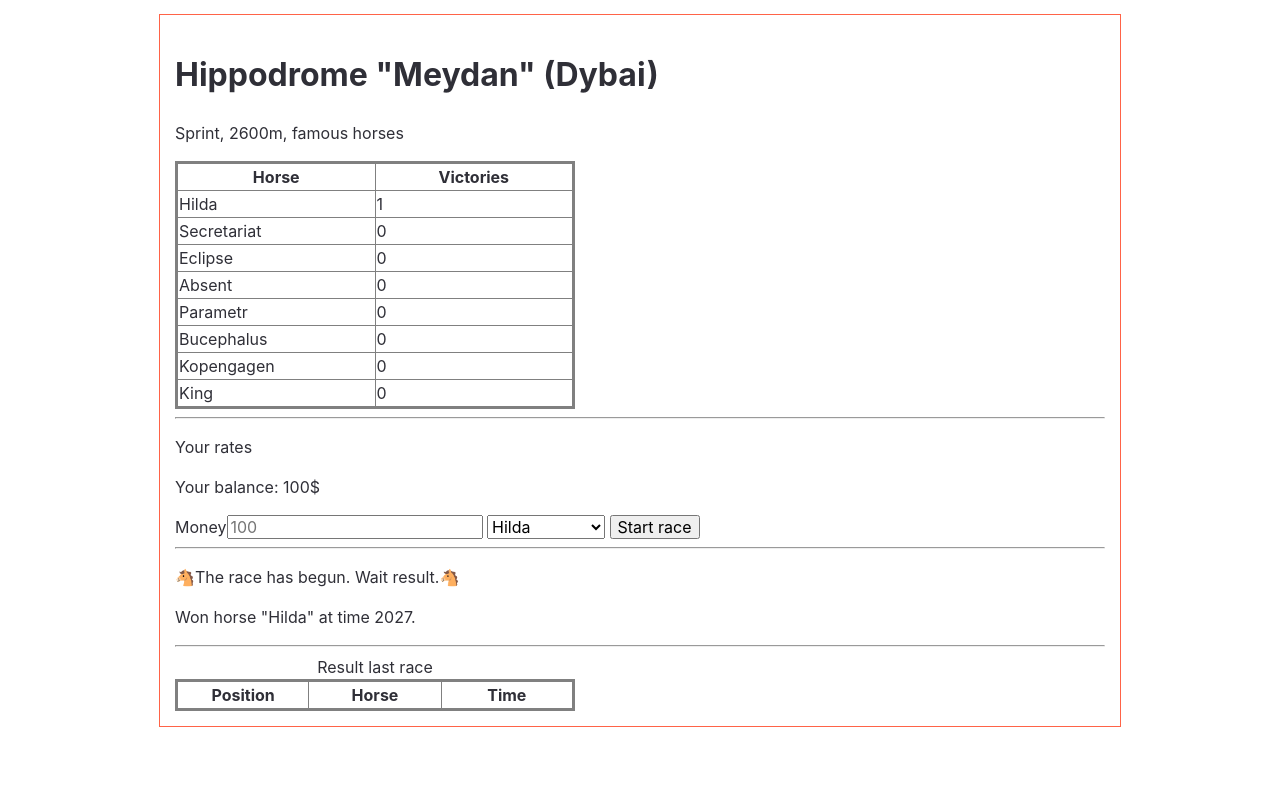
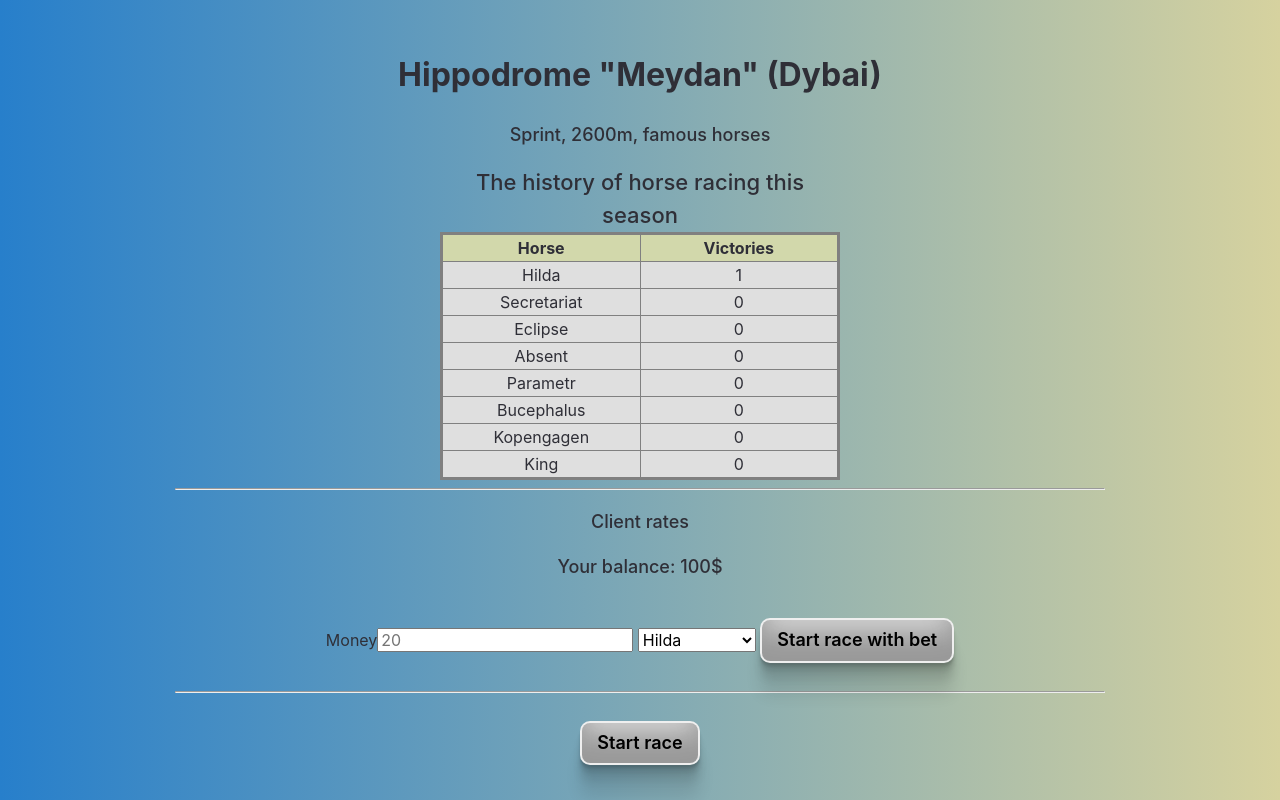
Before and after one commit to Siryi-Oleksandr/racetrack, a website built with Parcel: page src/index.html in a window 1280 px wide. Both pictures are taken after a click on the button "Start race". Shown: the top 800 px of the page. Built offline with nearby package versions, Linux system fonts and the light colour scheme.

Commit message:
all besides check

```diff
--- a/package.json
+++ b/package.json
@@ -18,7 +18,8 @@
     "url": "https://github.com/goitacademy/parcel-project-template/issues"
   },
   "dependencies": {
-    "modern-normalize": "^1.1.0"
+    "modern-normalize": "^1.1.0",
+    "notiflix": "^3.2.5"
   },
   "devDependencies": {
     "@parcel/transformer-sass": "^2.6.0",
--- a/src/index.html
+++ b/src/index.html
@@ -14,18 +14,22 @@
       <p class="subtitle">Sprint, 2600m, famous horses</p>
 
       <table>
+        <caption>
+          The history of horse racing this season
+        </caption>
         <thead>
           <tr>
             <th>Horse</th>
             <th>Victories</th>
           </tr>
         </thead>
-        <tbody class="js-table-history"></tbody>
+        <tbody class="table-history js-table-history"></tbody>
       </table>
 
       <hr />
 
-      <p>Your rates</p>
+      <div class="client-section">
+        <p>Client rates</p>
         <p>Your balance: <span class="js-user-balance">100</span>$</p>
 
         <form class="js-form">
@@ -34,14 +38,19 @@
               class="js-input"
               type="number"
               name="rate"
-            placeholder="100"
+              placeholder="20"
           /></label>
 
           <select name="selectName" id="select"></select>
-        <button class="js-btn" type="submit">Start race</button>
+          <button class="btn js-btn-bet" type="submit">
+            Start race with bet
+          </button>
         </form>
+      </div>
 
       <hr />
+      <button class="btn js-btn-race" type="button">Start race</button>
+      <p class="inform-title">Information about race</p>
 
       <p class="js-progress"></p>
 
--- a/src/index.js
+++ b/src/index.js
@@ -1,3 +1,6 @@
+import { Notify } from 'notiflix/build/notiflix-notify-aio';
+import { Report } from 'notiflix/build/notiflix-report-aio';
+
 const horses = [
   'Hilda',
   'Secretariat',
@@ -19,9 +22,10 @@ const horsesHistory = [
   { name: 'Kopengagen', victories: 0 },
   { name: 'King', victories: 0 },
 ];
-// вибірка елементів
+// choose items
 const refs = {
-  btnStart: document.querySelector('.js-btn'),
+  btnStart: document.querySelector('.js-btn-bet'),
+  btnOnlyRace: document.querySelector('.js-btn-race'),
   form: document.querySelector('.js-form'),
   select: document.querySelector('#select'),
   userBalance: document.querySelector('.js-user-balance'),
@@ -31,10 +35,13 @@ const refs = {
   tableBodyHistory: document.querySelector('.js-table-history'),
 };
 
-// додаємо слухачів
+// add listener
 
-refs.btnStart.addEventListener('click', onStartRace);
+refs.btnStart.addEventListener('click', onStartRaceWithBet);
 refs.form.addEventListener('submit', onFormSubmit);
+refs.btnOnlyRace.addEventListener('click', onStartRace);
+
+// Base settings
 
 let runResult = [];
 let userBalance = 100;
@@ -42,9 +49,10 @@ let userRate = 0;
 let selectedHorse = null;
 
 refs.userBalance.textContent = userBalance;
-onLocalStorageSet(); // вносимо історію переможців у localStorage
-renderSelectField(horses); // рендеримо Selections
-//  Створюємо Promise
+onLocalStorageSet(); // add history of the winners to the localStorage
+renderSelectField(horses); // rendering Selections
+
+//  create Promise
 
 function run(horse) {
   return new Promise(resolve => {
@@ -57,7 +65,11 @@ function run(horse) {
 }
 
 // Сет функцій
-function onStartRace() {
+function onStartRaceWithBet() {
+  // if (checkUserValue(userRate)) {
+  //   return console.log('****');
+  // }
+
   updateWinnerField('');
   updateProgressField('🐴The race has begun. Wait result.🐴');
 
@@ -66,15 +78,16 @@ function onStartRace() {
   // Визначаємо одного переможця (найшвидший проміс)
   Promise.race(promises).then(({ horse, time }) => {
     updateWinnerField(`Won horse "${horse}" at time ${time}.`);
+
     rateResult(horse);
+
     noteWinner(horse);
     onLocalStorageSet();
   });
 
   // Виводимо результати всього забігу
   Promise.all(promises).then(x => {
-    updateProgressField('The race has finished 🥇. You can do new rate 💰');
-
+    updateProgressField('The race has finished 🥇. You can do new bet 💰');
     runResult.push(x);
     runResult = runResult[0].sort((a, b) => a.time - b.time);
     updateResultTable(runResult);
@@ -104,21 +117,22 @@ function updateResultTable(result) {
 // TODO *************************************
 function onFormSubmit(evt) {
   evt.preventDefault();
+
   const { selectName, rate } = evt.currentTarget.elements;
   selectedHorse = selectName.value;
   userRate = +rate.value;
+  console.log('userRate', userRate);
 
-  if (userBalance < +rate.value) {
-    return console.log('Not enougth money');
+  if (checkUserValue(userRate)) {
+    userBalance -= +rate.value;
+
+    refs.userBalance.textContent = userBalance;
+    rate.value = '';
+    // rateResult(selectedHorse);
   }
-  if (rate.value === '' || +rate.value <= 0) {
-    return console.log('Wrong your rate');
-  }
-  userBalance -= +rate.value;
-  refs.userBalance.textContent = userBalance;
-  rate.value = '';
 }
 
+// function checking result of the race
 function rateResult(horse) {
   const isResult = horse === selectedHorse;
   return isResult ? win() : lose();
@@ -128,12 +142,18 @@ function win() {
   userRate *= 10;
   userBalance += userRate;
   refs.userBalance.textContent = userBalance;
-  console.log(`You win ${userRate} $ and now you balanse ${userBalance} $`);
+  Report.success(
+    `You win ${userRate} $`,
+    `Now you balanse ${userBalance} $`,
+    'Okay'
+  );
+  // console.log(`You win ${userRate} $ and now you balanse ${userBalance} $`);
 }
 function lose() {
-  console.log('You lost');
+  Report.failure('You lost', '', 'Okay');
+  // console.log('You lost');
 }
-// poбота з LocalStorage
+// work with LocalStorage
 function onLocalStorageSet() {
   let savedData = localStorage.getItem('rases-history');
   savedData = savedData ? JSON.parse(savedData) : horsesHistory; //перевіряємо якщо дані в LocalStorafe є, то перезаписуємо їх, якщо немає, створюємо обєкт з такими властивостями
@@ -141,7 +161,7 @@ function onLocalStorageSet() {
 }
 
 function updateHistoryTable(historyData) {
-  const trArr = historyData
+  const markupHistoryTable = historyData
     .map(
       ({ name, victories }) => `<tr>
             <td>${name}</td>
@@ -149,8 +169,10 @@ function updateHistoryTable(historyData) {
           </tr>`
     )
     .join('');
-  refs.tableBodyHistory.innerHTML = trArr;
+  refs.tableBodyHistory.innerHTML = markupHistoryTable;
 }
+
+// write winner to history table
 function noteWinner(winner) {
   let savedData = localStorage.getItem('rases-history');
   savedData = savedData ? JSON.parse(savedData) : horsesHistory;
@@ -163,6 +185,7 @@ function noteWinner(winner) {
   localStorage.setItem('rases-history', JSON.stringify(savedData));
 }
 
+// add items to select field on page
 function renderSelectField(horses) {
   const selectList = horses
     .map(horse => `<option value="${horse}">${horse}</option>`)
@@ -173,3 +196,51 @@ function renderSelectField(horses) {
 function getRandomeTime(min, max) {
   return Math.floor(Math.random() * (max - min + 1) + min);
 }
+
+function checkUserValue(userValue) {
+  if (userValue === '') {
+    Report.failure('Wrong your bet', 'Race was start without your bet', 'Okay');
+    return false;
+  }
+  if (userValue < 0) {
+    Report.failure('Wrong your bet', 'Your bet must be more then 0', 'Okay');
+    return false;
+  }
+  if (userBalance < userValue) {
+    Report.failure(
+      'Wrong your bet',
+      'You have not enough money on balance',
+      'Okay'
+    );
+    return false;
+  }
+  console.log(true);
+
+  return true;
+}
+
+function onStartRace() {
+  updateWinnerField('');
+  updateProgressField('🐴The race has begun. Wait result.🐴');
+
+  const promises = horses.map(horse => run(horse)); // cтворюємо масив промісів
+
+  // Визначаємо одного переможця (найшвидший проміс)
+  Promise.race(promises).then(({ horse, time }) => {
+    updateWinnerField(`Won horse "${horse}" at time ${time}.`);
+
+    // rateResult(horse);
+
+    noteWinner(horse);
+    onLocalStorageSet();
+  });
+
+  // Виводимо результати всього забігу
+  Promise.all(promises).then(x => {
+    updateProgressField('The race has finished 🥇. You can do new rate 💰');
+    runResult.push(x);
+    runResult = runResult[0].sort((a, b) => a.time - b.time);
+    updateResultTable(runResult);
+    runResult.length = 0;
+  });
+}
--- a/src/sass/index.scss
+++ b/src/sass/index.scss
@@ -8,16 +8,29 @@ body {
   background-color: #fff;
   color: #2f2f37;
   padding: 15px;
+  text-align: center;
+
+  background: #4781b4; /* fallback for old browsers */
+  background: -webkit-linear-gradient(
+    to left,
+    #cdc992,
+    #1b72bf
+  ); /* Chrome 10-25, Safari 5.1-6 */
+  background: linear-gradient(
+    to left,
+    #d6d29f,
+    #277fcb
+  ); /* W3C, IE 10+/ Edge, Firefox 16+, Chrome 26+, Opera 12+, Safari 7+ */
 }
 
 .container {
   padding: 15px;
   max-width: 960px;
   margin: 0 auto;
-  outline: 1px solid tomato;
 }
 
 table {
+  margin: 0 auto;
   table-layout: fixed;
   width: 400px;
   border-collapse: collapse;
@@ -33,9 +46,9 @@ th {
 //   background-color: #e495e4;
 // }
 
-// table {
-//   background-color: #ff33cc;
-// }
+thead {
+  background-color: #d2d8ab;
+}
 
 .table-result__body tr:first-child {
   background-color: rgb(136, 176, 136);
@@ -45,3 +58,39 @@ th {
 .table-result__body tr:not(:first-child) {
   background-color: rgb(223, 223, 223);
 }
+
+.table-history {
+  background-color: rgb(223, 223, 223);
+}
+
+p {
+  font-size: 18px;
+  font-weight: 500;
+}
+
+caption {
+  font-size: 22px;
+  font-weight: 500;
+}
+
+.btn {
+  margin: 20px auto;
+  border-radius: 10px;
+  border-color: transparent;
+  cursor: pointer;
+  padding: 10px 15px;
+  min-height: 30px;
+  min-width: 120px;
+  font-size: 18px;
+  font-weight: 600;
+  box-shadow: rgba(0, 0, 0, 0.17) 0px -23px 25px 0px inset,
+    rgba(0, 0, 0, 0.15) 0px -36px 30px 0px inset,
+    rgba(0, 0, 0, 0.1) 0px -79px 40px 0px inset, rgba(0, 0, 0, 0.06) 0px 2px 1px,
+    rgba(0, 0, 0, 0.09) 0px 4px 2px, rgba(0, 0, 0, 0.09) 0px 8px 4px,
+    rgba(0, 0, 0, 0.09) 0px 16px 8px, rgba(0, 0, 0, 0.09) 0px 32px 16px;
+}
+
+// .client-section {
+//   padding: 40px auto;
+//   background-color: #fff;
+// }
```
Also changed, not shown: src/images/horse.jpg (added), 1 other file. Lines whose indentation alone changed are shown as unchanged.
